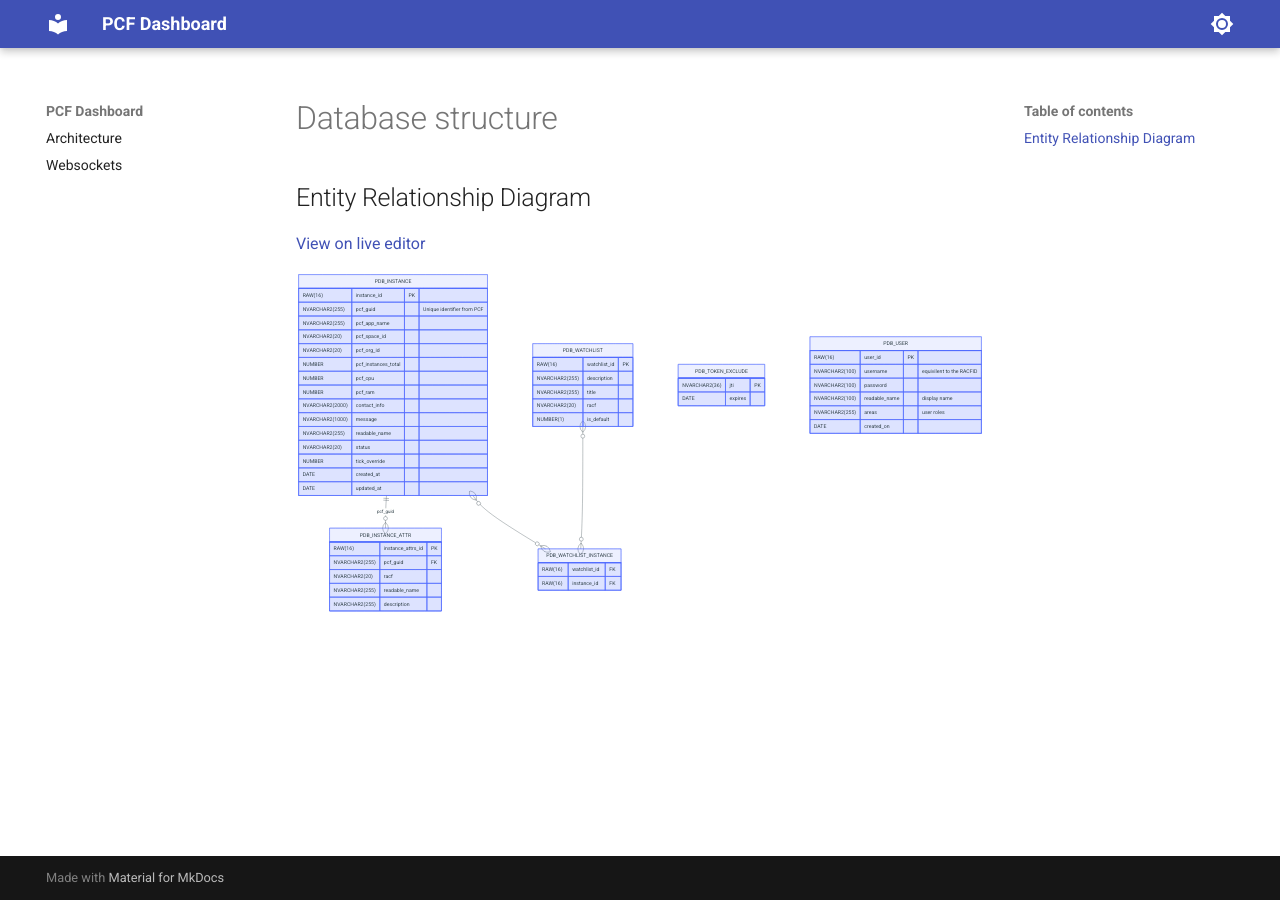
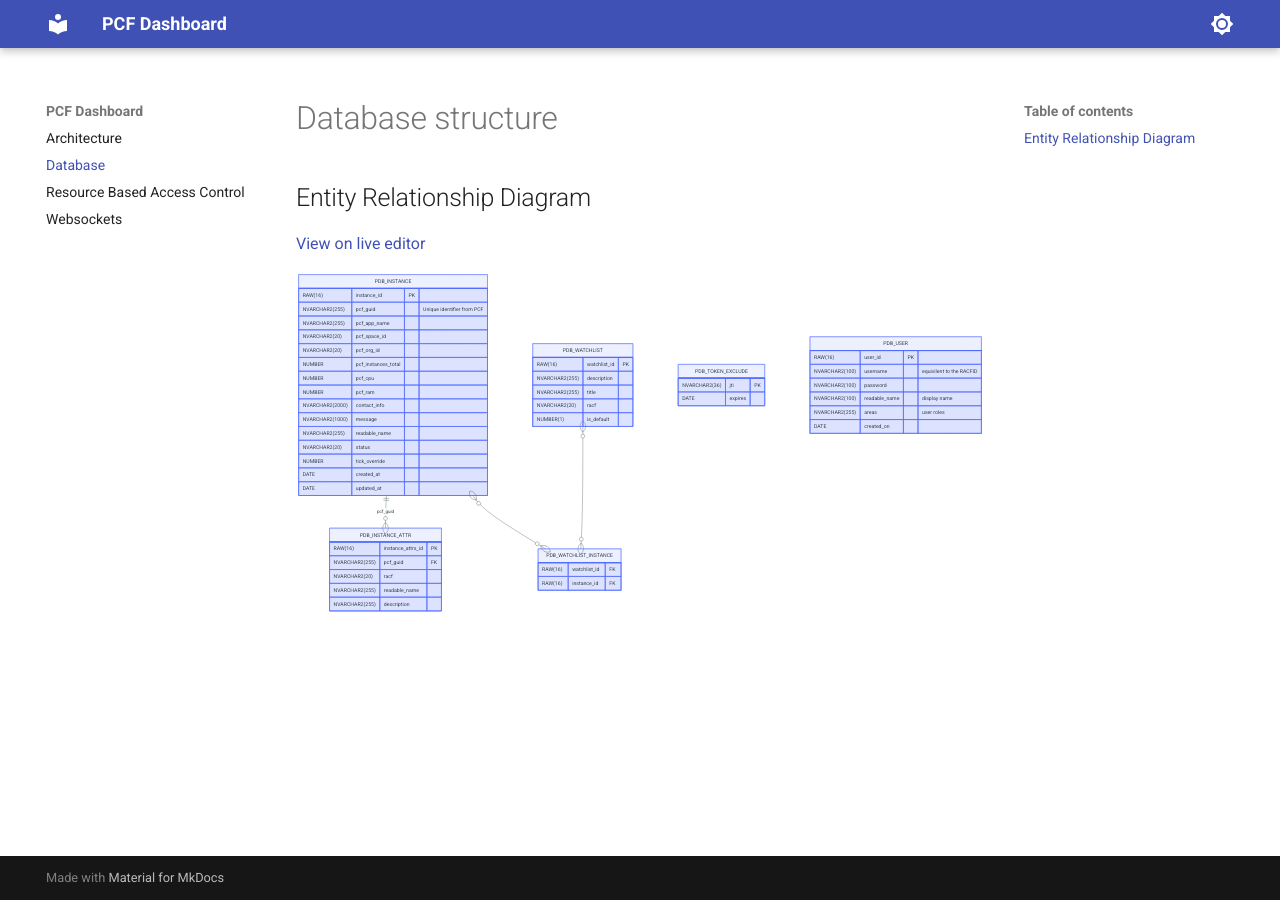
Before and after one commit to Oddert/PCF-Uptime-Dashboard-Docs, an MkDocs documentation site: the page built from docs/database.md, in a window 1280 px wide. Built offline with MkDocs 1.6.1 and Material for MkDocs 9.7.7, drawn with Linux system fonts in a browser that asks for light colours; comment, search, counter and statistics services are not loaded.

Commit message:
feat: added new pages for database and rbac

```diff
--- a/mkdocs.yml
+++ b/mkdocs.yml
@@ -4,6 +4,8 @@ docs_dir: 'docs'
 site_author: 'Robyn Veitch'
 nav:
   - Architecture: architecture.md
+  - Database: database.md
+  - Resource Based Access Control: rbac.md
   - Websockets: websockets.md
 
 theme:
```
